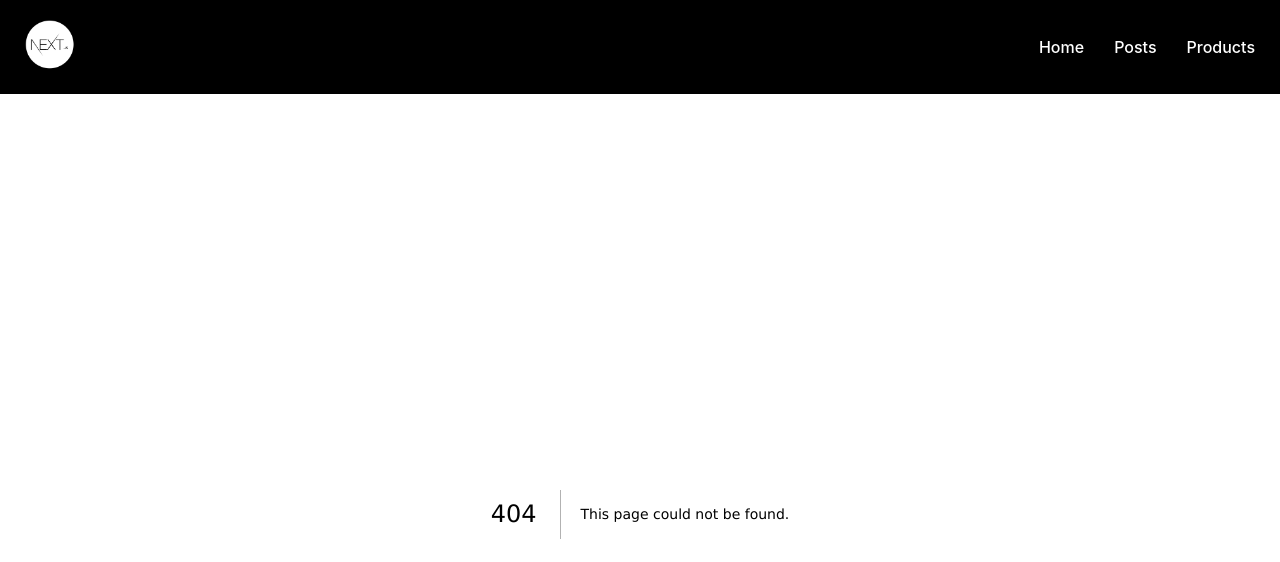
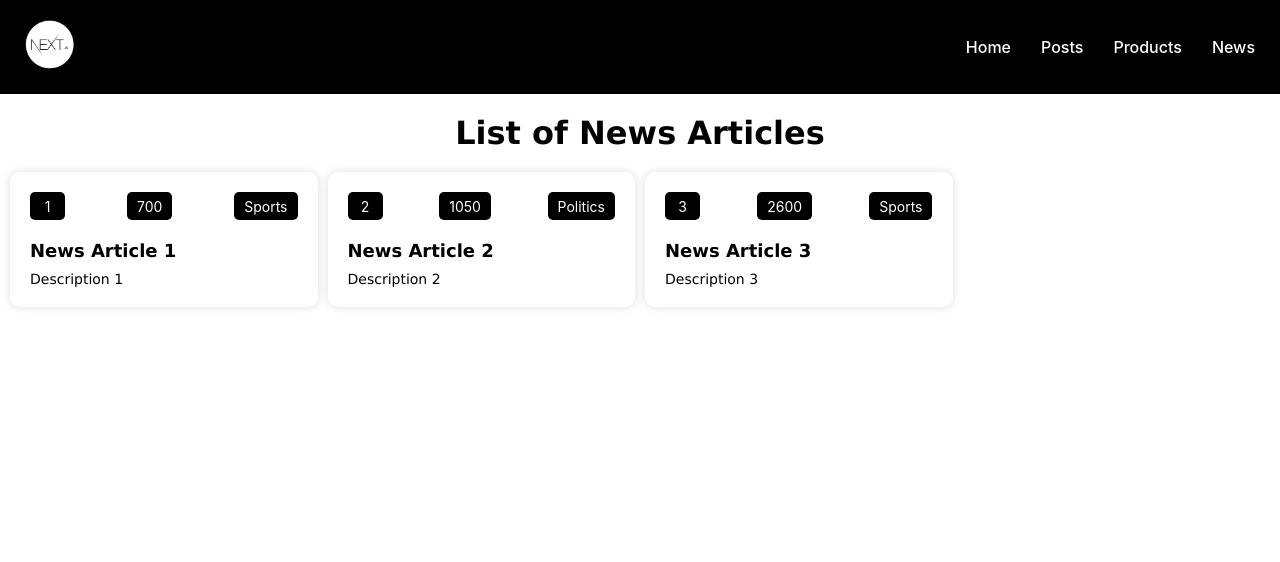
Before and after one commit to shivprajapat/NextJS-Beginning-to-Mastery, a Next.js app: page /news in a window 1280 px wide. Before the commit this address had no page. Shown: the top 562 px of the page. Built offline with nearby package versions, Linux system fonts and the light colour scheme; data requests are answered from the project's data file.

Commit message:
SSR with getServerSideProps

```diff
--- a/components/Header.jsx
+++ b/components/Header.jsx
@@ -14,6 +14,10 @@ const Header = () => {
     {
       title: "Products",
       path: "/products"
+    },
+    {
+      title: "News",
+      path: "/news"
     }
   ]
   return (
--- a/db.json
+++ b/db.json
@@ -3,5 +3,28 @@
     { "id": 1, "title": "Product 1", "price": 1000 },
     { "id": 2, "title": "Product 2", "price": 2000 },
     { "id": 3, "title": "Product 3", "price": 2600 }
+  ],
+  "news": [
+    {
+      "id": 1,
+      "title": "News Article 1",
+      "price": 700,
+      "description": "Description 1",
+      "category": "sports"
+    },
+    {
+      "id": 2,
+      "title": "News Article 2",
+      "price": 1050,
+      "description": "Description 2",
+      "category": "politics"
+    },
+    {
+      "id": 3,
+      "title": "News Article 3",
+      "price": 2600,
+      "description": "Description 3",
+      "category": "sports"
+    }
   ]
 }
--- /dev/null
+++ b/pages/news/index.js
@@ -0,0 +1,43 @@
+import React from "react";
+
+const NewsArticleList = ({ articles }) => {
+  console.log("articles :>> ", articles);
+  return (
+    <div>
+      <h1>List of News Articles</h1>
+      <aside>
+        {articles.map((item, index) => {
+          const { id, title, price, category, description } = item;
+          return (
+            <article key={index}>
+              <div>
+                <div className="flex-space">
+                  <button>{id}</button>
+                  <button className="price">{price}</button>
+                  <button className="price">{category}</button>
+                </div>
+                <h3>{title}</h3>
+                <p>{description}</p>
+              </div>
+            </article>
+          );
+        })}
+      </aside>
+    </div>
+  );
+};
+
+export default NewsArticleList;
+
+export async function getServerSideProps() {
+  console.log("Pre-rendering NewsArticleList");
+
+  const response = await fetch("http://localhost:4000/news");
+  const data = await response.json();
+
+  return {
+    props: {
+      articles: data,
+    },
+  };
+}
```
